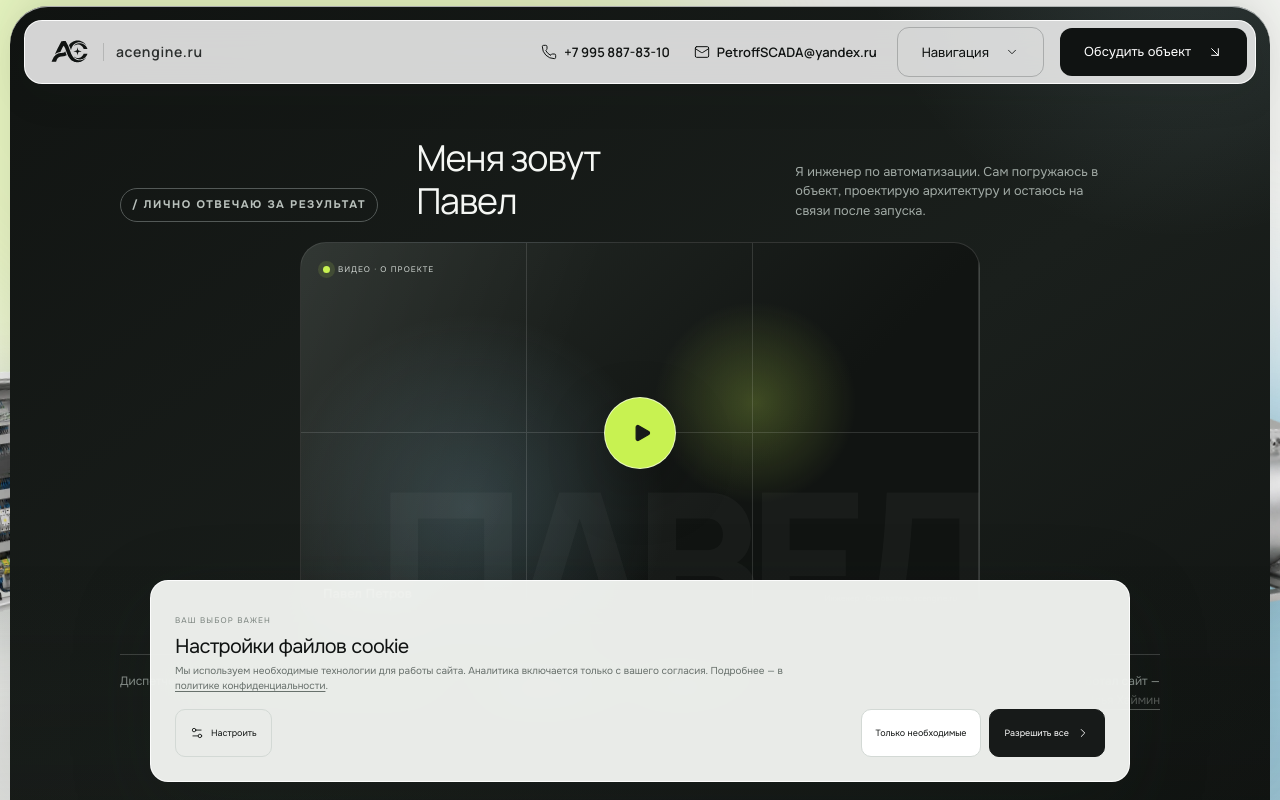
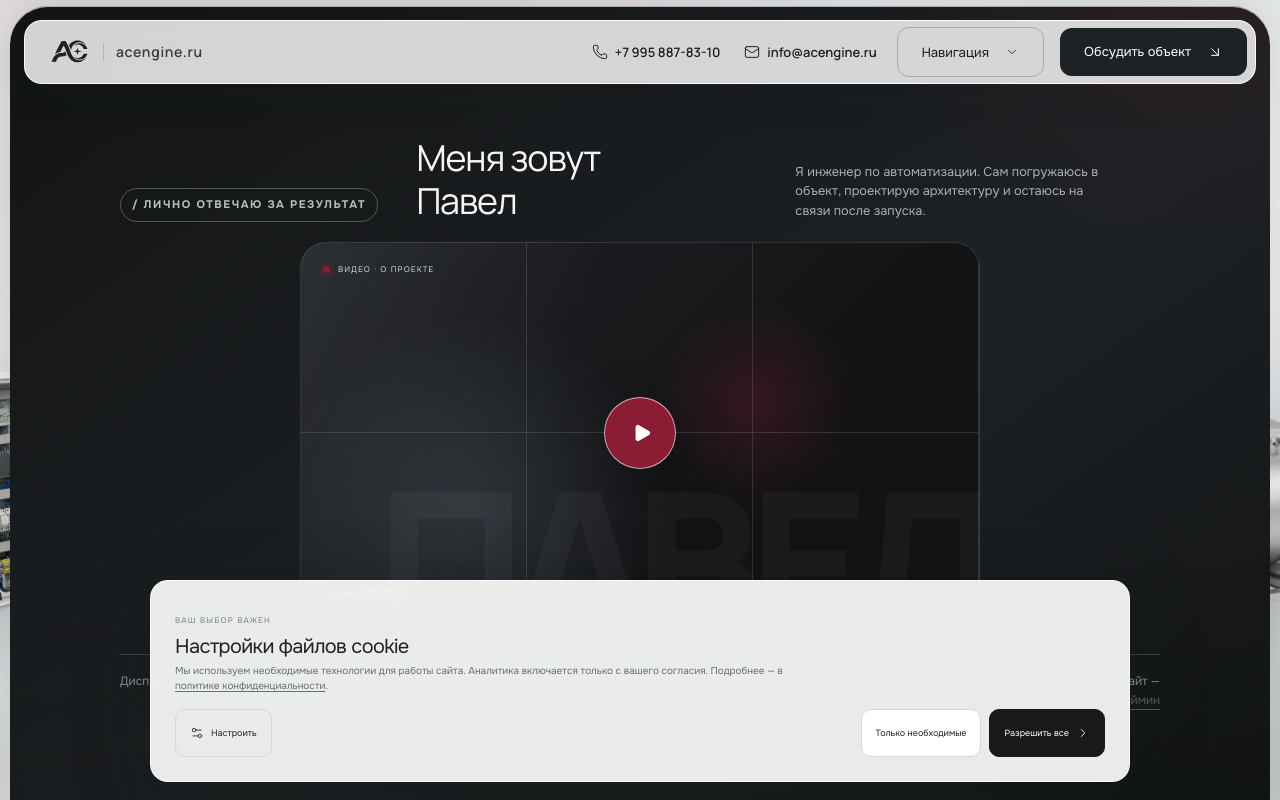
Before and after one commit to adamprogety-hub/asu-tp_project, a Next.js app: page / in a window 1280 px wide. Shown: the top 800 px of the page. Built offline with nearby package versions, Linux system fonts and the light colour scheme.

Commit message:
feat: change site color palette to graphite and burgundy, update contact emails to info@acengine.ru

```diff
--- a/app/api/send-lead-magnet/route.ts
+++ b/app/api/send-lead-magnet/route.ts
@@ -13,7 +13,7 @@ export async function POST(req: NextRequest) {
     const smtpPort     = parseInt(process.env.SMTP_PORT || '465', 10);
     const smtpUser     = process.env.SMTP_USER;
     const smtpPassword = process.env.SMTP_PASSWORD;
-    const smtpTo       = process.env.SMTP_TO || 'PetroffSCADA@yandex.ru';
+    const smtpTo       = process.env.SMTP_TO || 'info@acengine.ru';
 
     const checklistName = checklist_label || checklist || '—';
     const now = new Date().toLocaleString('ru-RU', { timeZone: 'Europe/Moscow' });
--- a/app/api/send-lead/route.ts
+++ b/app/api/send-lead/route.ts
@@ -44,7 +44,7 @@ ${description}
     const smtpPort = parseInt(process.env.SMTP_PORT || "465", 10);
     const smtpUser = process.env.SMTP_USER;
     const smtpPassword = process.env.SMTP_PASSWORD;
-    const smtpTo = process.env.SMTP_TO || "PetroffSCADA@yandex.ru";
+    const smtpTo = process.env.SMTP_TO || "info@acengine.ru";
 
     if (smtpUser && smtpPassword) {
       const transporter = nodemailer.createTransport({
--- a/app/layout.tsx
+++ b/app/layout.tsx
@@ -118,7 +118,7 @@ export default function RootLayout({ children }: Readonly<{ children: React.Reac
                 "Проектирование и внедрение SCADA-систем для вентиляции коммерческих объектов: мониторинг, аварийные уведомления, архив параметров.",
               url: "https://acengine.ru",
               telephone: "+79958878310",
-              email: "PetroffSCADA@yandex.ru",
+               email: "info@acengine.ru",
               image: "https://acengine.ru/og.jpg",
               logo: "https://acengine.ru/favicon-512x512.png",
               address: {
@@ -208,7 +208,7 @@ export default function RootLayout({ children }: Readonly<{ children: React.Reac
               name: "Павел Петров",
               jobTitle: "Специалист по диспетчеризации вентиляции и АСУ ТП",
               url: "https://acengine.ru",
-              email: "PetroffSCADA@yandex.ru",
+               email: "info@acengine.ru",
               telephone: "+79958878310",
               sameAs: ["https://t.me/asphxdel"],
               worksFor: {
@@ -228,17 +228,17 @@ export default function RootLayout({ children }: Readonly<{ children: React.Reac
         <link rel="preconnect" href="https://mc.yandex.ru" />
         <link rel="dns-prefetch" href="https://mc.yandex.ru" />
 
-        {/* Critical inline CSS for instant above-the-fold render (eliminates 740ms render blocking penalty) */}
         <style id="critical-css" dangerouslySetInnerHTML={{ __html: `
           :root {
-            --ink: #101312;
-            --muted: #6e7470;
-            --line: #dfe2de;
-            --paper: #f5f6f3;
-            --blue: #b9dff1;
-            --blue-2: #dff2fa;
-            --acid: #c8f251;
-            --dark: #141716;
+            --ink: #1f2224;
+            --muted: #5e6668;
+            --line: #d8dcde;
+            --paper: #eaecee;
+            --blue: #e5d8dc;
+            --blue-2: #f5edf0;
+            --acid: #8a1c34;
+            --acid-light: #b83a52;
+            --dark: #191b1d;
             --white: #fff;
             --spacing-xs: 0.5rem;
             --spacing-sm: 1rem;
--- a/app/page.tsx
+++ b/app/page.tsx
@@ -2259,12 +2259,12 @@ export default function Home() {
                 <span>+7 995 887-83-10</span>
               </a>
               <a
-                href="mailto:PetroffSCADA@yandex.ru"
+                href="mailto:info@acengine.ru"
                 className="mobile-contact-item"
                 onClick={() => track('click_email', { location: 'mobile_menu' })}
               >
                 <Mail size={16} strokeWidth={1.8} />
-                <span>PetroffSCADA@yandex.ru</span>
+                <span>info@acengine.ru</span>
               </a>
             </div>
           </motion.div>
@@ -2298,12 +2298,12 @@ export default function Home() {
               <span>+7 995 887-83-10</span>
             </a>
             <a
-              href="mailto:PetroffSCADA@yandex.ru"
+              href="mailto:info@acengine.ru"
               className="nav-contact-link"
               onClick={() => track('click_email', { location: 'nav' })}
             >
               <Mail size={16} strokeWidth={1.8} />
-              <span>PetroffSCADA@yandex.ru</span>
+              <span>info@acengine.ru</span>
             </a>
             <div className="nav-dropdown-wrap">
               <button
```
Also changed, not shown: app/globals.css.
